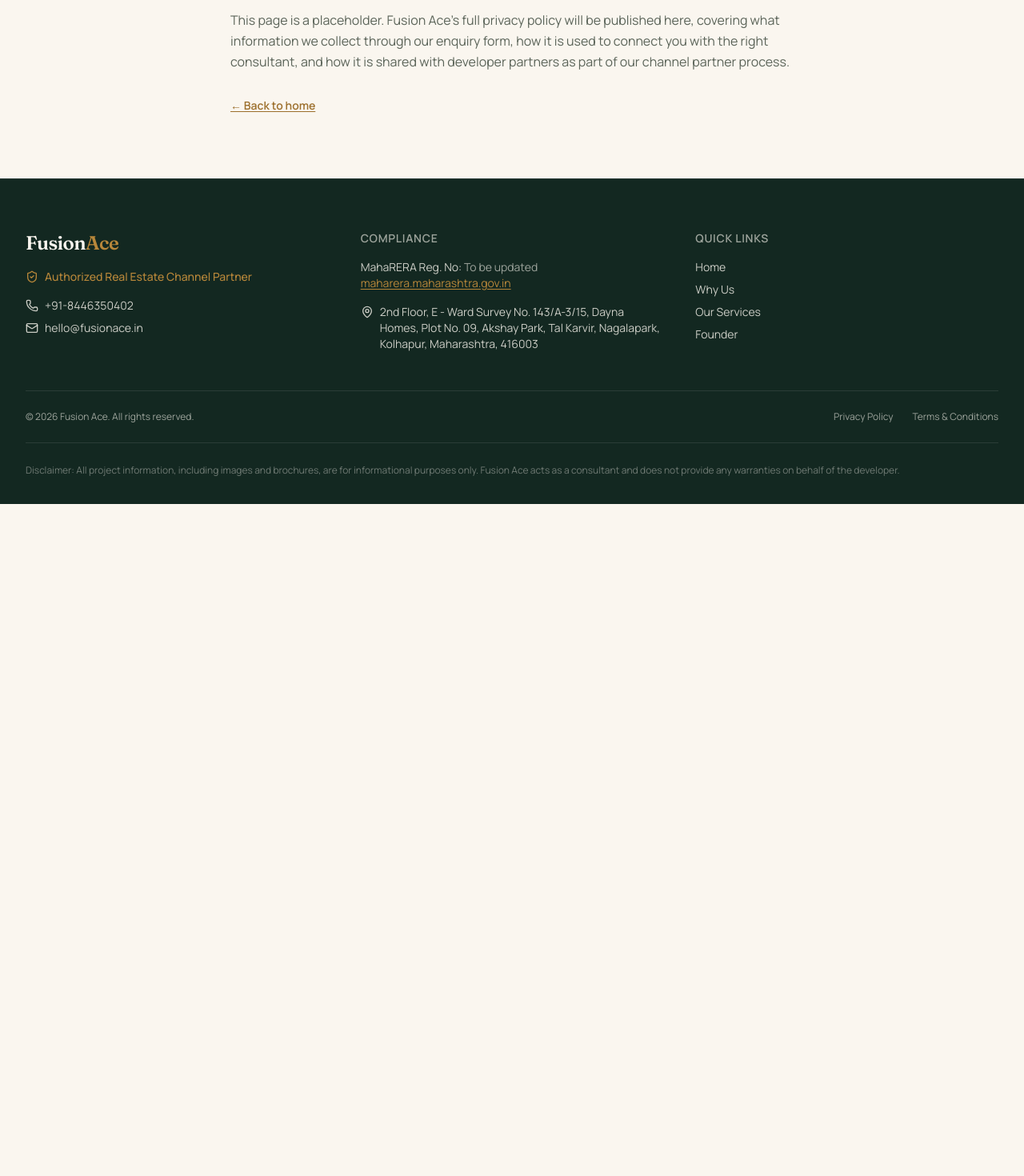
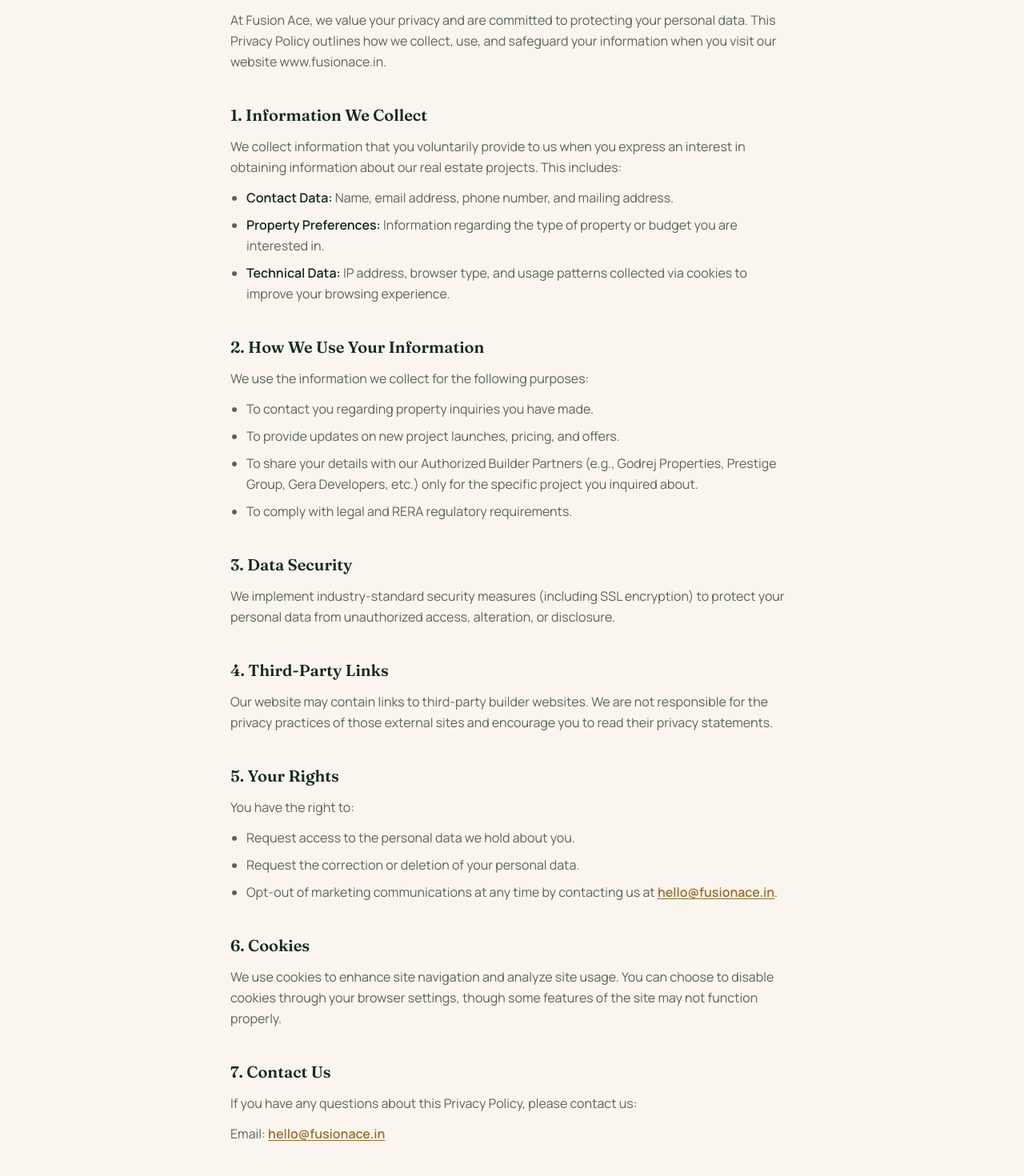
Before and after one commit to prashant-1012/fusionace, a Next.js app: page /privacy-policy in a window 1280 px wide. Shown: the part 180-1650 px from the top of the page at 80% size. Before the commit the page ends 810 px from the top, so only its background shows below. Built offline with nearby package versions, Linux system fonts and the light colour scheme.

Commit message:
Privacy Policy and Terms & Conditions updated

```diff
--- a/app/privacy-policy/page.tsx
+++ b/app/privacy-policy/page.tsx
@@ -16,16 +16,155 @@ export default function PrivacyPolicyPage() {
           <h1 className="font-display text-4xl font-semibold text-ink">
             Privacy Policy
           </h1>
+
           <p className="mt-6 font-sans text-base leading-relaxed text-stone">
-            This page is a placeholder. Fusion Ace&apos;s full privacy policy
-            will be published here, covering what information we collect
-            through our enquiry form, how it is used to connect you with the
-            right consultant, and how it is shared with developer partners
-            as part of our channel partner process.
+            At Fusion Ace, we value your privacy and are committed to
+            protecting your personal data. This Privacy Policy outlines how
+            we collect, use, and safeguard your information when you visit
+            our website www.fusionace.in.
           </p>
+
+          <div className="mt-10 space-y-10 font-sans text-base leading-relaxed text-stone">
+            <section>
+              <h2 className="font-display text-xl font-semibold text-ink">
+                1. Information We Collect
+              </h2>
+              <p className="mt-3">
+                We collect information that you voluntarily provide to us
+                when you express an interest in obtaining information about
+                our real estate projects. This includes:
+              </p>
+              <ul className="mt-3 list-disc space-y-2 pl-5">
+                <li>
+                  <span className="font-semibold text-ink">
+                    Contact Data:
+                  </span>{" "}
+                  Name, email address, phone number, and mailing address.
+                </li>
+                <li>
+                  <span className="font-semibold text-ink">
+                    Property Preferences:
+                  </span>{" "}
+                  Information regarding the type of property or budget you
+                  are interested in.
+                </li>
+                <li>
+                  <span className="font-semibold text-ink">
+                    Technical Data:
+                  </span>{" "}
+                  IP address, browser type, and usage patterns collected via
+                  cookies to improve your browsing experience.
+                </li>
+              </ul>
+            </section>
+
+            <section>
+              <h2 className="font-display text-xl font-semibold text-ink">
+                2. How We Use Your Information
+              </h2>
+              <p className="mt-3">
+                We use the information we collect for the following
+                purposes:
+              </p>
+              <ul className="mt-3 list-disc space-y-2 pl-5">
+                <li>To contact you regarding property inquiries you have made.</li>
+                <li>
+                  To provide updates on new project launches, pricing, and
+                  offers.
+                </li>
+                <li>
+                  To share your details with our Authorized Builder Partners
+                  (e.g., Godrej Properties, Prestige Group, Gera Developers,
+                  etc.) only for the specific project you inquired about.
+                </li>
+                <li>To comply with legal and RERA regulatory requirements.</li>
+              </ul>
+            </section>
+
+            <section>
+              <h2 className="font-display text-xl font-semibold text-ink">
+                3. Data Security
+              </h2>
+              <p className="mt-3">
+                We implement industry-standard security measures (including
+                SSL encryption) to protect your personal data from
+                unauthorized access, alteration, or disclosure.
+              </p>
+            </section>
+
+            <section>
+              <h2 className="font-display text-xl font-semibold text-ink">
+                4. Third-Party Links
+              </h2>
+              <p className="mt-3">
+                Our website may contain links to third-party builder
+                websites. We are not responsible for the privacy practices
+                of those external sites and encourage you to read their
+                privacy statements.
+              </p>
+            </section>
+
+            <section>
+              <h2 className="font-display text-xl font-semibold text-ink">
+                5. Your Rights
+              </h2>
+              <p className="mt-3">You have the right to:</p>
+              <ul className="mt-3 list-disc space-y-2 pl-5">
+                <li>
+                  Request access to the personal data we hold about you.
+                </li>
+                <li>
+                  Request the correction or deletion of your personal data.
+                </li>
+                <li>
+                  Opt-out of marketing communications at any time by
+                  contacting us at{" "}
+                  <a
+                    href="mailto:hello@fusionace.in"
+                    className="font-semibold text-gold-dark underline underline-offset-2"
+                  >
+                    hello@fusionace.in
+                  </a>
+                  .
+                </li>
+              </ul>
+            </section>
+
+            <section>
+              <h2 className="font-display text-xl font-semibold text-ink">
+                6. Cookies
+              </h2>
+              <p className="mt-3">
+                We use cookies to enhance site navigation and analyze site
+                usage. You can choose to disable cookies through your
+                browser settings, though some features of the site may not
+                function properly.
+              </p>
+            </section>
+
+            <section>
+              <h2 className="font-display text-xl font-semibold text-ink">
+                7. Contact Us
+              </h2>
+              <p className="mt-3">
+                If you have any questions about this Privacy Policy, please
+                contact us:
+              </p>
+              <p className="mt-3">
+                Email:{" "}
+                <a
+                  href="mailto:hello@fusionace.in"
+                  className="font-semibold text-gold-dark underline underline-offset-2"
+                >
+                  hello@fusionace.in
+                </a>
+              </p>
+            </section>
+          </div>
+
           <Link
             href="/"
-            className="mt-8 inline-block font-sans text-sm font-semibold text-gold-dark underline underline-offset-2"
+            className="mt-12 inline-block font-sans text-sm font-semibold text-gold-dark underline underline-offset-2"
           >
             &larr; Back to home
           </Link>
--- a/app/terms-and-conditions/page.tsx
+++ b/app/terms-and-conditions/page.tsx
@@ -16,16 +16,121 @@ export default function TermsAndConditionsPage() {
           <h1 className="font-display text-4xl font-semibold text-ink">
             Terms &amp; Conditions
           </h1>
+
           <p className="mt-6 font-sans text-base leading-relaxed text-stone">
-            This page is a placeholder. Fusion Ace&apos;s full terms of
-            service will be published here, covering the scope of our
-            consultancy services, our role as an independent channel
-            partner, and the terms under which we work with home buyers and
-            investors.
+            Welcome to Fusion Ace (www.fusionace.in). By accessing or using
+            our website, you agree to comply with and be bound by the
+            following terms and conditions.
           </p>
+
+          <div className="mt-10 space-y-10 font-sans text-base leading-relaxed text-stone">
+            <section>
+              <h2 className="font-display text-xl font-semibold text-ink">
+                1. Nature of Services
+              </h2>
+              <p className="mt-3">
+                Fusion Ace is a Real Estate Channel Partner and marketing
+                firm. We facilitate the sale and marketing of real estate
+                projects developed by third-party builders (the
+                &quot;Developers&quot;). We are not the developer, owner, or
+                manager of the projects listed on this site.
+              </p>
+            </section>
+
+            <section>
+              <h2 className="font-display text-xl font-semibold text-ink">
+                2. Information Accuracy
+              </h2>
+              <p className="mt-3">
+                While we strive to provide accurate information, all project
+                details—including floor plans, amenities, pricing,
+                availability, and completion dates—are provided by the
+                Developers.
+              </p>
+              <p className="mt-3">
+                All images and renderings are for representational purposes
+                only.
+              </p>
+              <p className="mt-3">
+                We recommend that users verify all project details directly
+                with the Developer or via the official RERA (Real Estate
+                Regulatory Authority) website.
+              </p>
+            </section>
+
+            <section>
+              <h2 className="font-display text-xl font-semibold text-ink">
+                3. No Professional Advice
+              </h2>
+              <p className="mt-3">
+                The content on this website is for informational purposes
+                only and does not constitute financial, investment, or legal
+                advice. Real estate investments are subject to market risks.
+              </p>
+            </section>
+
+            <section>
+              <h2 className="font-display text-xl font-semibold text-ink">
+                4. Intellectual Property
+              </h2>
+              <p className="mt-3">
+                The logos, brand names, and project names (e.g., Godrej,
+                Prestige, Sobha, Gera) are the property of their respective
+                owners. Fusion Ace uses these for marketing purposes under
+                authorized channel partner agreements.
+              </p>
+            </section>
+
+            <section>
+              <h2 className="font-display text-xl font-semibold text-ink">
+                5. Limitation of Liability
+              </h2>
+              <p className="mt-3">
+                Fusion Ace shall not be held liable for any inaccuracies in
+                project data, delays in construction by the Developer, or
+                any financial loss resulting from a transaction between the
+                user and the Developer.
+              </p>
+            </section>
+
+            <section>
+              <h2 className="font-display text-xl font-semibold text-ink">
+                6. User Responsibility
+              </h2>
+              <p className="mt-3">
+                By using the &quot;Enquiry&quot; or &quot;Contact Us&quot;
+                forms, you authorize Fusion Ace and its representatives to
+                contact you via Phone, SMS, or Email regarding your query,
+                notwithstanding any DNC/NDNC registry.
+              </p>
+            </section>
+
+            <section>
+              <h2 className="font-display text-xl font-semibold text-ink">
+                7. Changes to Terms
+              </h2>
+              <p className="mt-3">
+                We reserve the right to modify these terms at any time
+                without prior notice. Continued use of the site constitutes
+                acceptance of the updated terms.
+              </p>
+            </section>
+
+            <section>
+              <h2 className="font-display text-xl font-semibold text-ink">
+                8. Governing Law
+              </h2>
+              <p className="mt-3">
+                Any disputes arising from use of this website shall be
+                governed by applicable jurisdiction laws and resolved in the
+                relevant courts.
+              </p>
+            </section>
+          </div>
+
           <Link
             href="/"
-            className="mt-8 inline-block font-sans text-sm font-semibold text-gold-dark underline underline-offset-2"
+            className="mt-12 inline-block font-sans text-sm font-semibold text-gold-dark underline underline-offset-2"
           >
             &larr; Back to home
           </Link>
```
Also changed, not shown: 3 other files (tests, documents, lock files or other folders).
